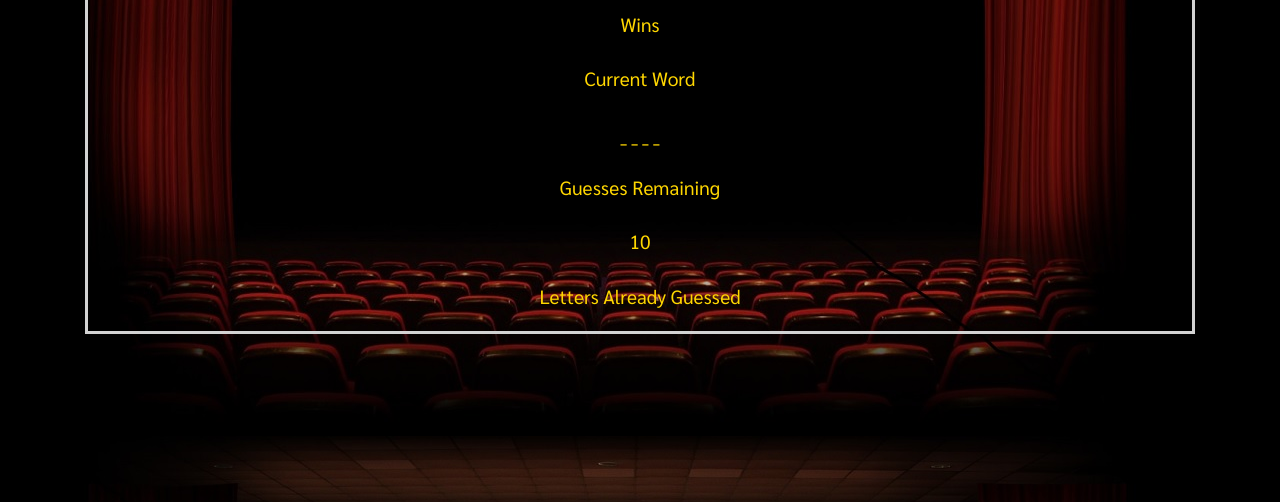
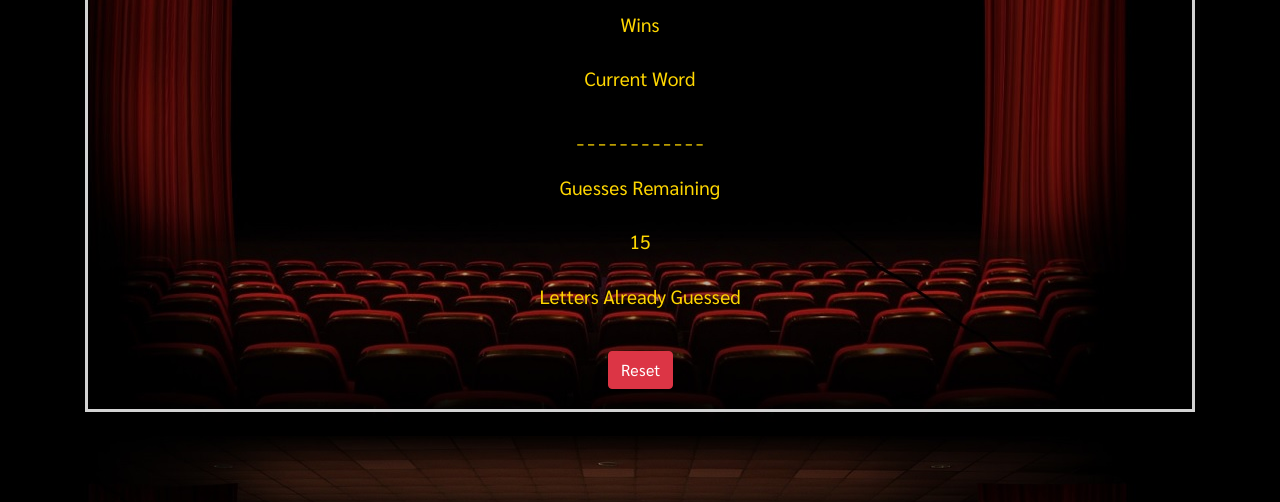
Before and after one commit to vinnietran/Word-Guess-Game, a plain HTML site: page index.html in a window 1280 px wide. Shown: the part 298-800 px from the top of the page. Drawn offline with nearby package versions, Linux system fonts and the light colour scheme; a web font is replaced by a local one.

Commit message:
Reset buttone and win loss screen needed

```diff
--- a/assets/css/style.css
+++ b/assets/css/style.css
@@ -37,6 +37,12 @@ h5{
     width: 400px;
 }
 
+#reset{
+    position: relative;
+    right: -515px;
+    margin: 20px;
+}
+
 /*
 
     font-family: 'Reenie Beanie', cursive; */
--- a/assets/javascript/game.js
+++ b/assets/javascript/game.js
@@ -12,7 +12,7 @@ var guessRem = document.getElementById("guessRemain");
 var alreadyGuess = document.getElementById("alreadyGuessed");*/
 
 
-var word = ['titanic', "jaws", "gladiator"];
+var word = ['titanic', "jaws", "gladiator", "goodfellas", "interstellar", "it", "paul" ];
 var remainingGuesses;
 var correctGuesses;
 var wrongGuesses;
@@ -23,11 +23,13 @@ var letterCountElement = document.getElementById('guessRemain');
 var lettersGuessedElement = document.getElementById('alreadyGuessed');
 var winCounter = document.getElementById('wins');
 var winScreen = document.getElementById('main-stuff')
+var loseScreen = document.getElementById('main-stuff')
+var reset = document.getElementById("reset")
 
 
 function startGame() {
     chosenMovie = word[Math.floor(Math.random() * word.length)];
-    remainingGuesses = 10;
+    remainingGuesses = 15;
     wrongGuesses = [];
     correctGuesses = [];
 
@@ -65,13 +67,17 @@ function checkWin() {
         winCounter.textContent = wins;
         var audio = new Audio("assets/01 Celebration (Single Version).m4a")
         audio.play();
-        winScreen.textContent = ' '
+        winScreen.textContent = ' ';
         //show_image('assets/WIN.jpeg', 500, 500,"fireworks")
 
 
     } else if (remainingGuesses === 0) {
         var audio = new Audio("assets/01 When We Stand Together.mp3")
         audio.play();
+        //loseScreen.textContent = ' ';
+        var loss = document.createElement("div");
+        div.innerHTML = "You Lose! Suffer through Nickelback for your penance!"
+        document.body.appendChild(div);
 
     }
 }
@@ -94,7 +100,10 @@ document.onkeyup = function (event) {
     document.getElementById('title').appendChild(img);
 }*/
 
+
 startGame();
+
+reset.onclick = function() {startGame()};
 
 
 
--- a/index.html
+++ b/index.html
@@ -6,7 +6,8 @@
     <title>Hangman</title>
     <link rel="shortcut icon" type="image/x-icon" href="assets/images/favicon.jpg" />
     <link rel="stylesheet" href="https://maxcdn.bootstrapcdn.com/bootstrap/4.0.0/css/bootstrap.min.css">
-    <link href="https://fonts.googleapis.com/css?family=Enriqueta|Parisienne|Prata|Reenie+Beanie|Sarabun" rel="stylesheet">
+    <link href="https://fonts.googleapis.com/css?family=Enriqueta|Parisienne|Prata|Reenie+Beanie|Sarabun"
+        rel="stylesheet">
     <link rel="stylesheet" type="text/css" href="assets/css/style.css">
     <script type="text/javascript" src="assets/javascript/game.js" async></script>
 
@@ -27,7 +28,7 @@
     <div class="row">
         <div class="col-sm-12">
             <div class="heading">
-                <div id = "title" class="title-movie">
+                <div id="title" class="title-movie">
                     <h1>Movies</h1>
                 </div>
             </div>
@@ -39,7 +40,7 @@
             <div class="col-md-12">
                 <div class="maincontent">
                     <div class="row">
-                        <div id ="instructions" class="col-md-12">
+                        <div id="instructions" class="col-md-12">
                             <h3>Press any key to start!<h3>
                         </div>
                     </div>
@@ -70,6 +71,11 @@
                             <p id="alreadyGuessed"></p>
                             <!--Placeholder for guessed letters-->
                         </div>
+                        <div class="row">
+                            <div class="col-md-12">
+                                <button type="button" id="reset" class="btn btn-danger">Reset</button>
+                            </div>
+                        </div>
                     </div>
                 </div>
             </div>
```
